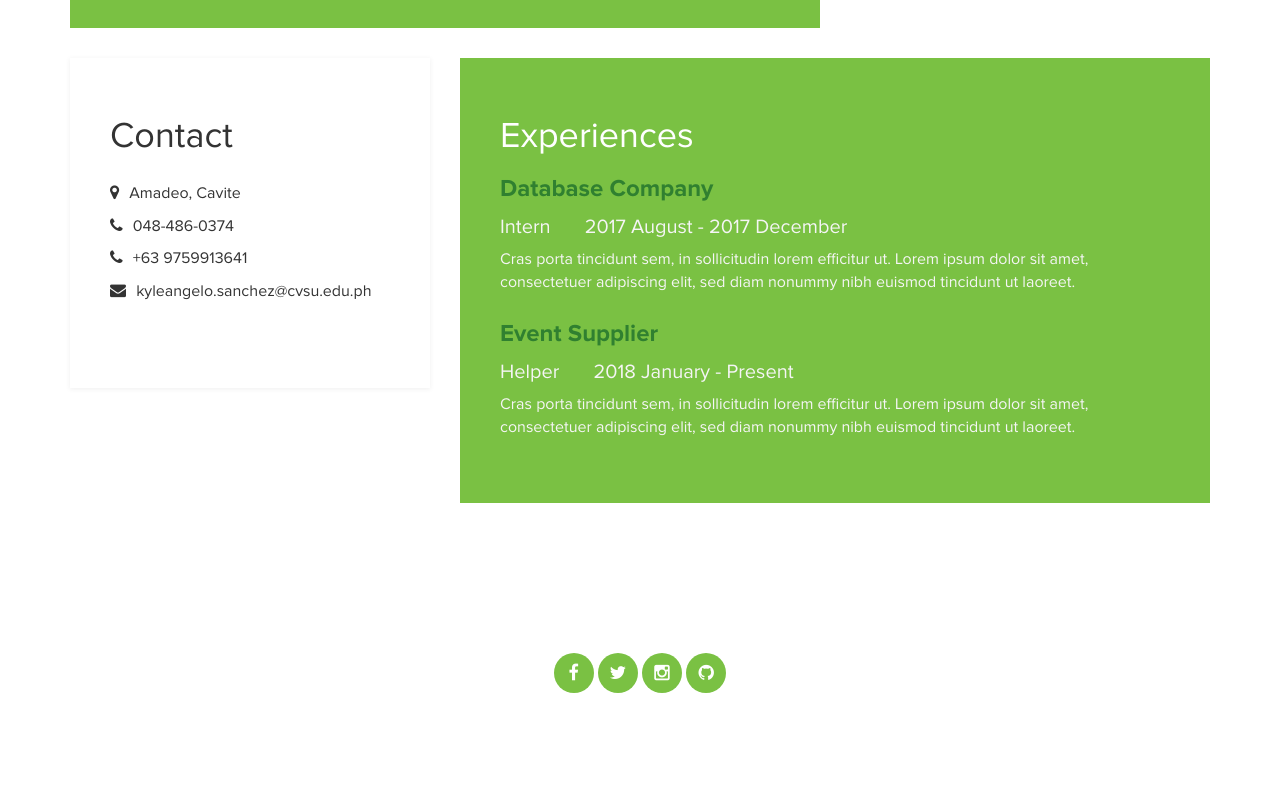
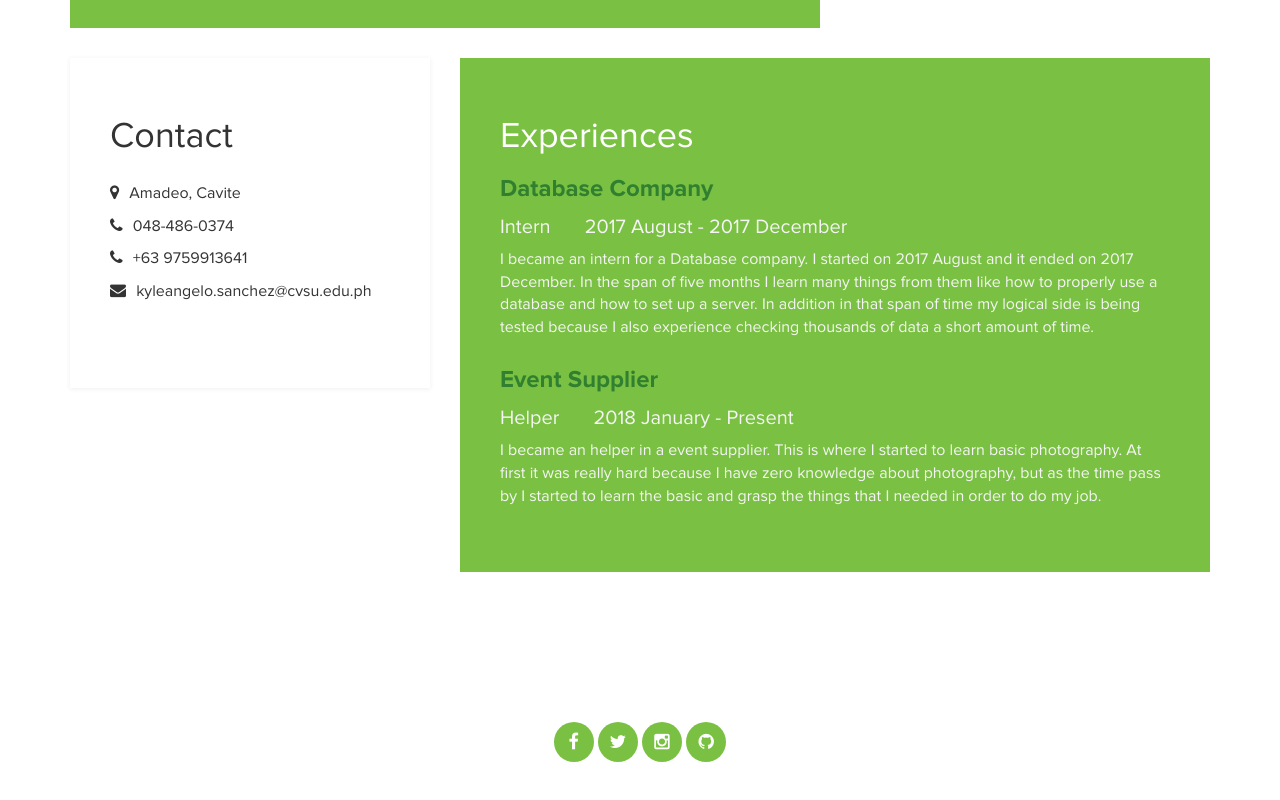
Before and after one commit to Sanchez-KA/KASanchez.github.io, a plain HTML site: page index.html in a window 1280 px wide. Shown: the part 1685-2485 px from the top of the page. Drawn offline with Linux system fonts and the light colour scheme.

Commit message:
Third Commit

```diff
--- a/index.html
+++ b/index.html
@@ -159,13 +159,13 @@ http://www.templatemo.com/tm-467-easy-profile
 						<h4 class="experience-title accent">Database Company</h4>
 						<h5>Intern</h5><span></span>
 						<h5>2017 August - 2017 December</h5>
-						<p class="education-description">Cras porta tincidunt sem, in sollicitudin lorem efficitur ut. Lorem ipsum dolor sit amet, consectetuer adipiscing elit, sed diam nonummy nibh euismod tincidunt ut laoreet.</p>
+						<p class="education-description">I became an intern for a Database company. I started on 2017 August and it ended on 2017 December. In the span of five months I learn many things from them like how to properly use a database and how to set up a server. In addition in that span of time my logical side is being tested because I also experience checking thousands of data a short amount of time.</p>
 					</div>
 					<div class="experience-content">
 						<h4 class="experience-title accent">Event Supplier</h4>
 						<h5>Helper</h5><span></span>
 						<h5>2018 January - Present</h5>
-						<p class="education-description">Cras porta tincidunt sem, in sollicitudin lorem efficitur ut. Lorem ipsum dolor sit amet, consectetuer adipiscing elit, sed diam nonummy nibh euismod tincidunt ut laoreet.</p>
+						<p class="education-description">I became an helper in a event supplier. This is where I started to learn basic photography. At first it was really hard because I have zero knowledge about photography, but as the time pass by I started to learn the basic and grasp the things that I needed in order to do my job.</p>
 					</div>
 			</div>
 		</div>
```
